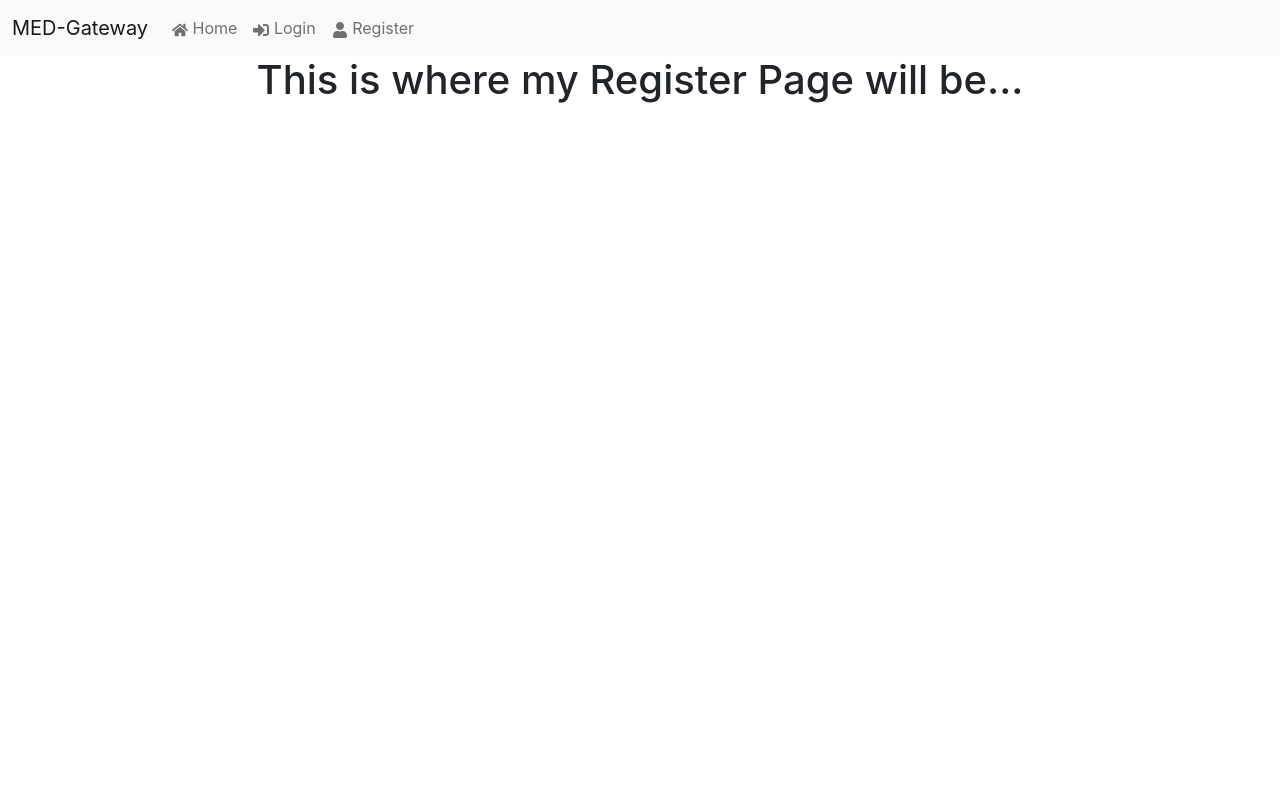
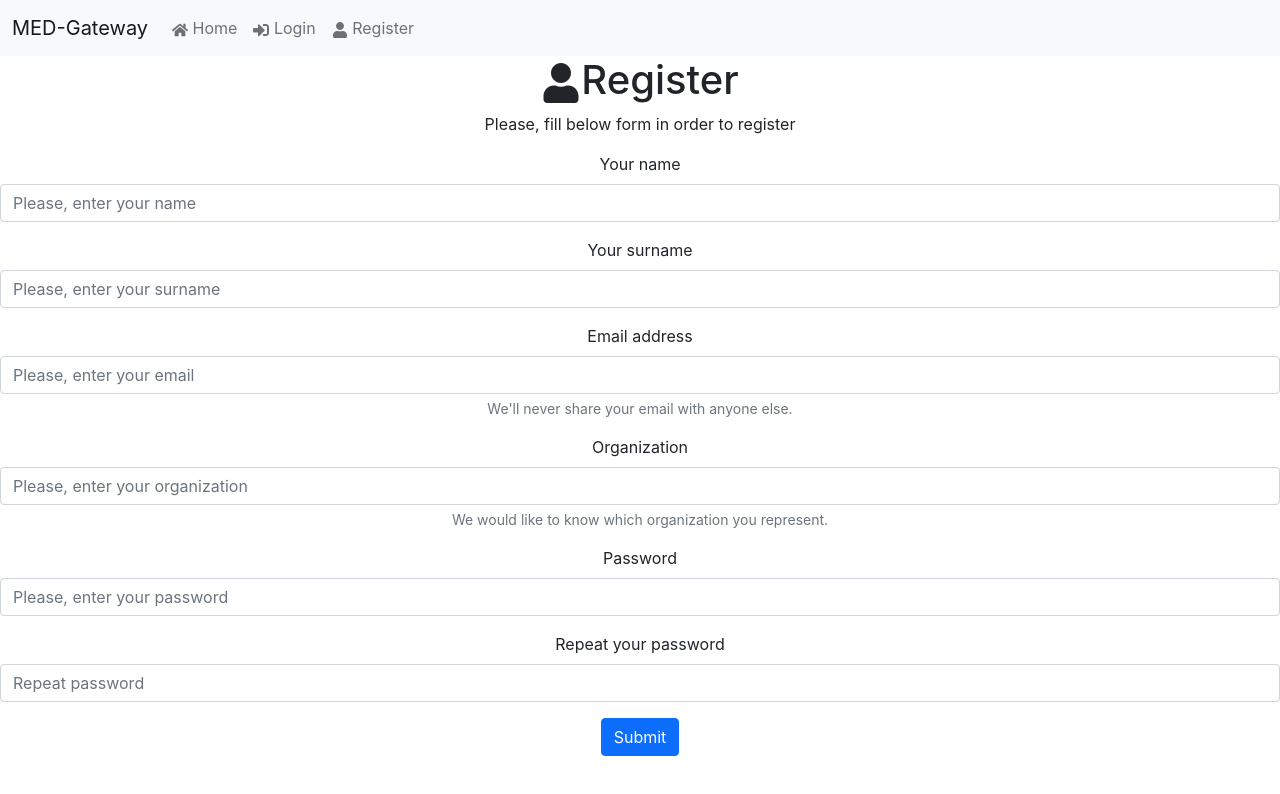
Before and after one commit to RybaPila-IT/MED-Gateway-Front-End, a React (Create React App) app: page /register in a window 1280 px wide. Shown: the top 794 px of the page. Built offline with nearby package versions, Linux system fonts and the light colour scheme.

Commit message:
Create only-bootstrap-html register form
Form displays in hideous way. Further css styling is needed and
logic handling filling the form and sending the request.

```diff
--- a/src/index.js
+++ b/src/index.js
@@ -1,5 +1,5 @@
-import 'bootstrap/dist/css/bootstrap.css'
-import 'bootstrap/dist/js/bootstrap'
+import 'bootstrap/dist/css/bootstrap.css';
+import 'bootstrap/dist/js/bootstrap';
 import React from 'react';
 import ReactDOM from 'react-dom';
 import {BrowserRouter} from "react-router-dom";
--- a/src/routes/public/Nav.js
+++ b/src/routes/public/Nav.js
@@ -24,11 +24,11 @@ function Nav() {
                             <li className="nav-item">
                                 <Link className="nav-link" to={AbsolutePaths.register}> <FaUser /> Register</Link>
                             </li>
-
                         </ul>
                     </div>
                 </div>
             </nav>
+            {/** Outlet will display any page, at which the user is currently on. */}
             <Outlet />
         </div>
     )
--- a/src/routes/public/Register.js
+++ b/src/routes/public/Register.js
@@ -1,9 +1,103 @@
+import {FaUser} from "react-icons/fa";
+
 function Register() {
     return (
         <div>
-            <h1>
-                This is where my Register Page will be...
-            </h1>
+            <section>
+                <h1>
+                    <FaUser/>Register
+                </h1>
+                <p>
+                    Please, fill below form in order to register
+                </p>
+            </section>
+            <form>
+                <div className="mb-3">
+                    <label
+                        htmlFor="nameFormInput"
+                        className="form-label">
+                        Your name
+                    </label>
+                    <input
+                        id="nameFormInput"
+                        type="text"
+                        className="form-control"
+                        placeholder="Please, enter your name"/>
+                </div>
+                <div className="mb-3">
+                    <label
+                        htmlFor="surnameFormInput"
+                        className="form-label">
+                        Your surname
+                    </label>
+                    <input
+                        id="surnameFormInput"
+                        type="text"
+                        className="form-control"
+                        placeholder="Please, enter your surname"/>
+                </div>
+                <div className="mb-3">
+                    <label
+                        htmlFor="mailFormInput"
+                        className="form-label">
+                        Email address
+                    </label>
+                    <input
+                        id="mailFormInput"
+                        type="email"
+                        className="form-control"
+                        aria-describedby="emailInputDescription"
+                        placeholder="Please, enter your email"/>
+                    <div
+                        id="emailInputDescription"
+                        className="form-text">
+                        We'll never share your email with anyone else.
+                    </div>
+                </div>
+                <div className="mb-3">
+                    <label
+                        htmlFor="organizationFormInput"
+                        className="form-label">
+                        Organization
+                    </label>
+                    <input
+                        id="organizationFormInput"
+                        type="text"
+                        className="form-control"
+                        aria-describedby="organizationInputDescription"
+                        placeholder="Please, enter your organization"/>
+                    <div
+                        id="organizationInputDescription"
+                        className="form-text">
+                        We would like to know which organization you represent.
+                    </div>
+                </div>
+                <div className="mb-3">
+                    <label
+                        htmlFor="passwordInput"
+                        className="form-label">
+                        Password
+                    </label>
+                    <input
+                        type="password"
+                        className="form-control"
+                        id="passwordInput"
+                        placeholder="Please, enter your password"/>
+                </div>
+                <div className="mb-3">
+                    <label
+                        htmlFor="passwordRepeatInput"
+                        className="form-label">
+                        Repeat your password
+                    </label>
+                    <input
+                        type="password"
+                        className="form-control"
+                        id="passwordRepeatInput"
+                        placeholder="Repeat password"/>
+                </div>
+                <button type="submit" className="btn btn-primary">Submit</button>
+            </form>
         </div>
     )
 }
```
Also changed, not shown: 1 other file (tests, documents, lock files or other folders).
